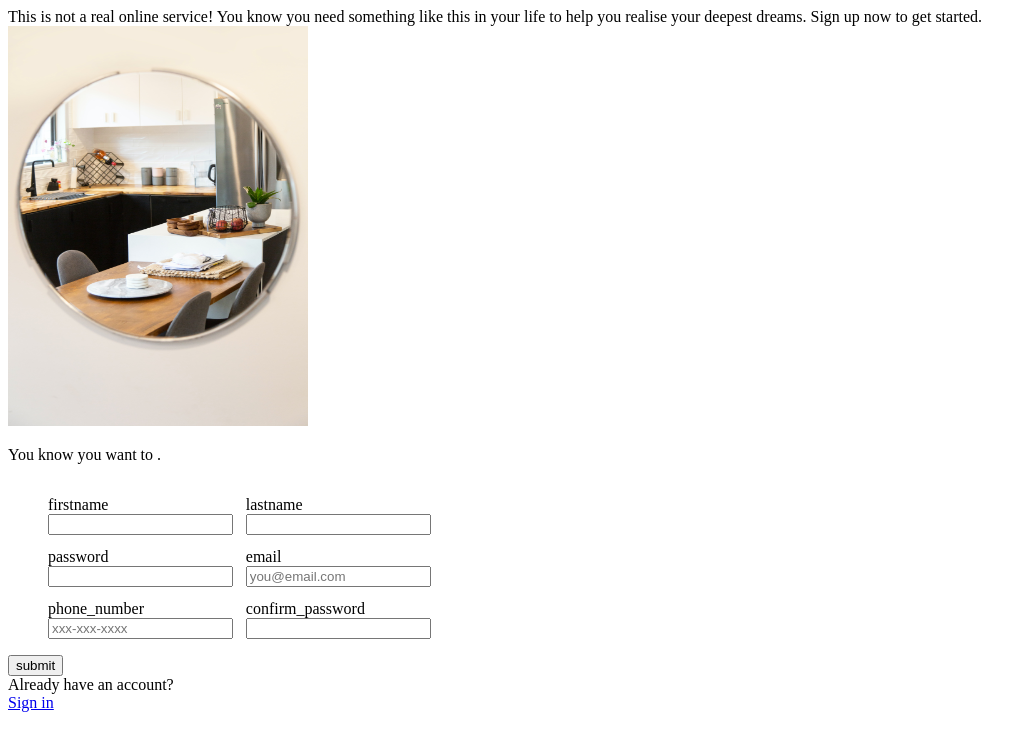
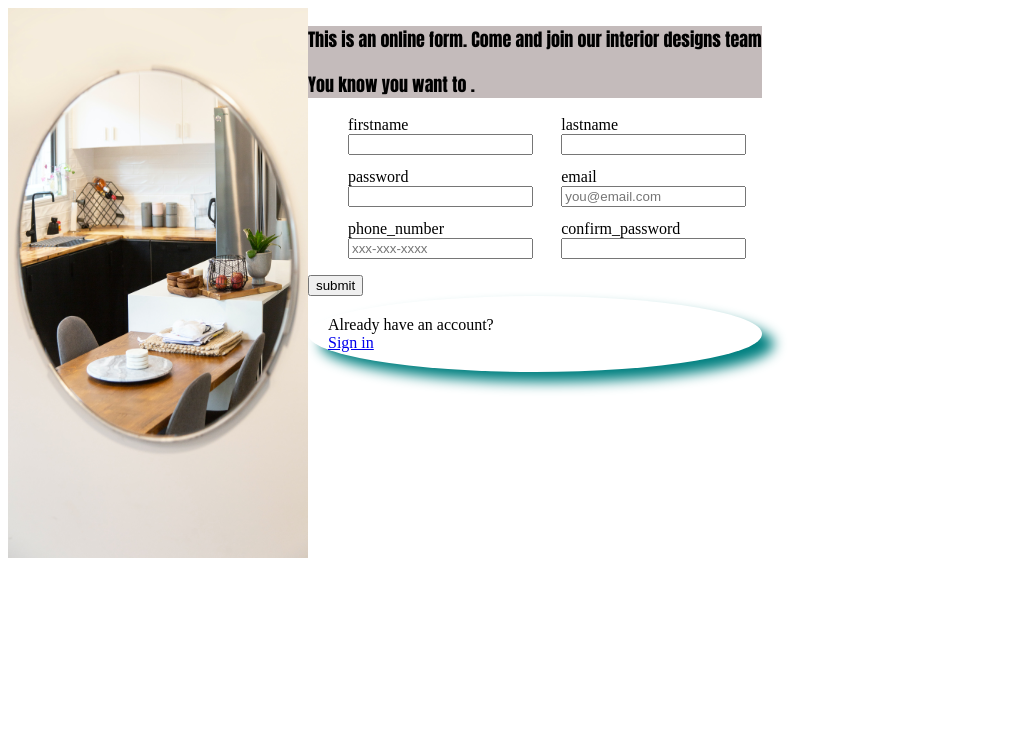
Before and after one commit to Ose-Augustine/fullstack-form, a Flask app: page / in a window 1280 px wide. Shown: the top 751 px of the page, without its empty margins (0-1036 px from the left). Run offline with Flask 2, Linux system fonts and the light colour scheme; some libraries are stand-ins or nearby versions.

Commit message:
Added css styles to the form

```diff
--- a/models.py
+++ b/models.py
@@ -1,4 +1,5 @@
 from flask_sqlalchemy import SQLAlchemy
+import os
 from sqlalchemy import Column, Integer, String
 from flask_migrate import Migrate
 
--- a/static/index/styles.css
+++ b/static/index/styles.css
@@ -1,16 +1,30 @@
-form {
-   display:flex;
-   flex-direction:column;
-   max-width: fit-content;
-   align-items: start;
+body {
+    display:flex;
+}
+
+ul{
+    list-style-type: none;
 }
 
 form > ul {
     display:grid;
     grid-template-columns:repeat(2,1fr);
-    gap:0.8em;
+    grid-gap:0.8em;
 }
 
-ul{
-    list-style-type: none;
+header{
+    font-size:large;
+    font-family:Impact, Haettenschweiler, 'Arial Narrow Bold', sans-serif;
+    background-color:rgb(196, 187, 187)
 }
+
+footer {
+    border-radius:50%;
+    padding:20px;
+    box-shadow: 12px 10px 0.8rem teal;
+  }
+
+a:hover{
+    color:purple;
+    text-decoration:none;
+}
--- a/templates/forms.html
+++ b/templates/forms.html
@@ -8,14 +8,16 @@
     <title>Form</title>
 </head>
 <body>
-    <header>
-        This is not a real online service! You know you need something like this in your life to help you
-        realise your deepest dreams. Sign up now to get started.
+
+    <img src="{{url_for('static',filename='images/sample_image.jpg')}}"width="300" height="550" alt="Picture of a room "class='left'>
+    <div class="text_container">
+        <header class="left" >
+            <p>This is an online form. Come and join our interior designs team</p>
+            <p> You know you want to .</p>
         </header>
-    <img src="{{url_for('static',filename='images/sample_image.jpg')}}"width="300" height="400" alt="Picture of a room">
-    <p> You know you want to .</p>
 
-    <main>
+
+        <main class="right">
             <form action="/submissions"method="post" >
                 <ul>
                     <div>
@@ -62,6 +64,8 @@
                 <a href="#">Sign in </a>
             </nav>
         </footer>
+    </div>
+
 
 
 
```
Lines whose indentation alone changed are shown as unchanged.
